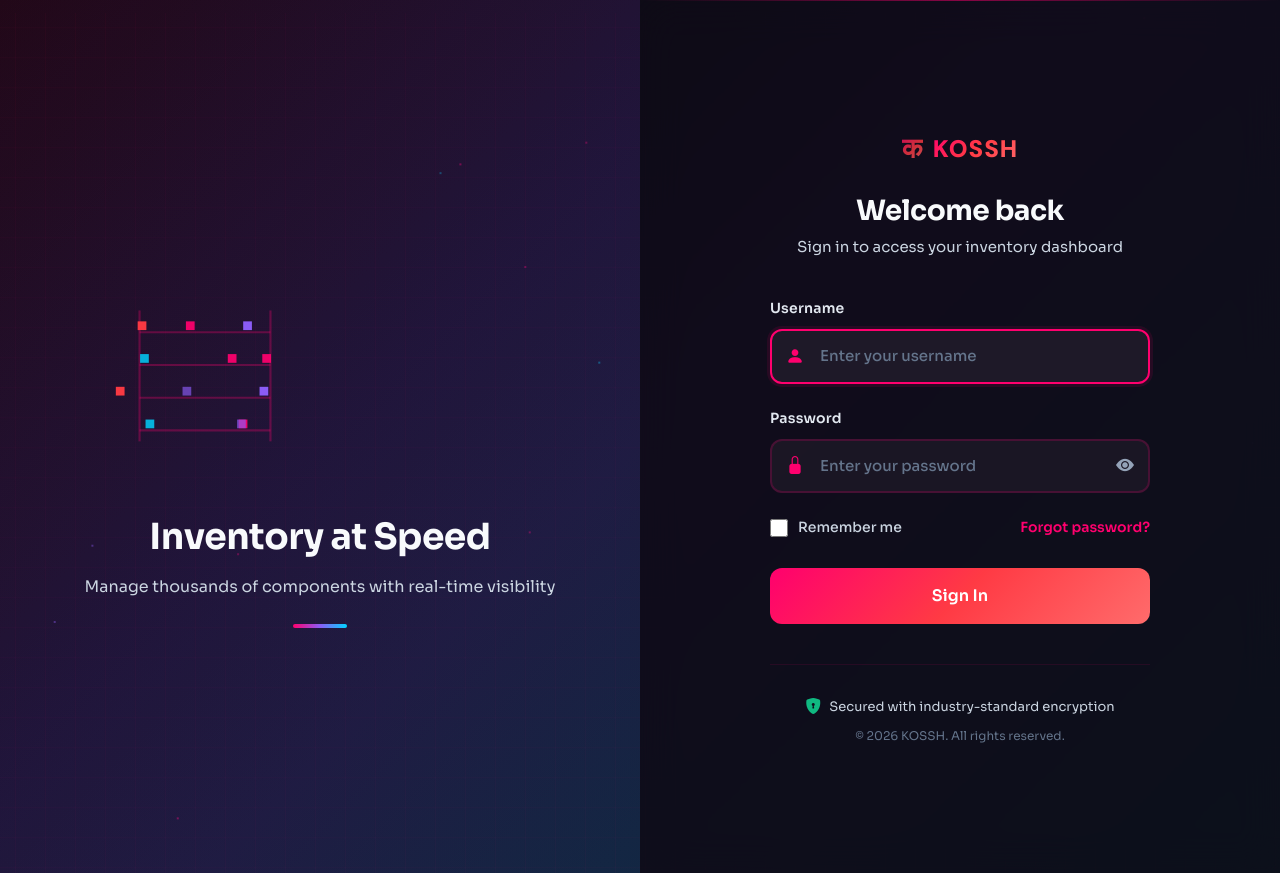
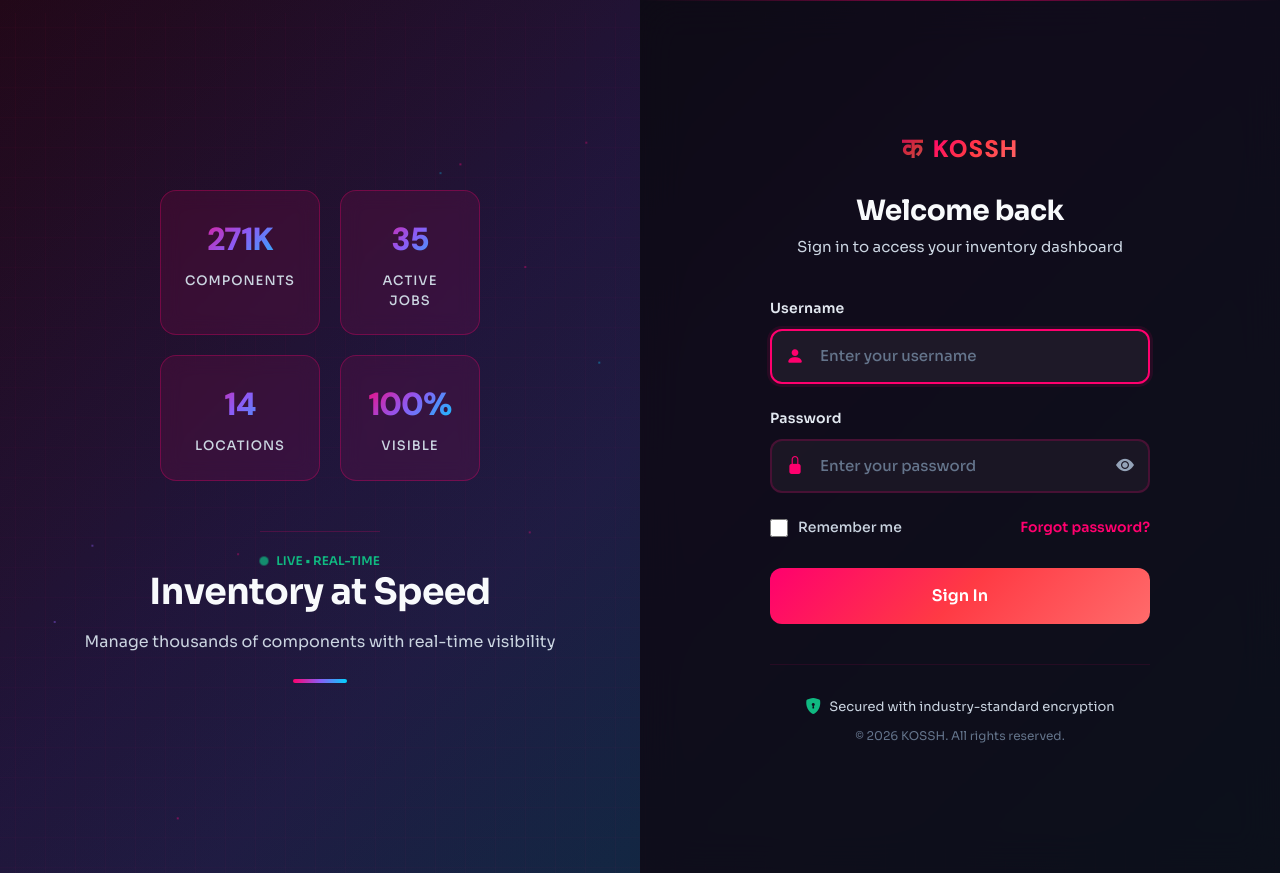
Before and after one commit to Nav228/KOSSH, a Flask app: page /login in a window 1280 px wide. Run offline with Flask 3, Linux system fonts and the light colour scheme; some libraries are stand-ins or nearby versions.

Commit message:
New login page: Premium metrics dashboard
- Beautiful glassmorphic metric cards (backdrop blur + transparency)
- Shows real KOSSH data: 271K components, 35 jobs, 14 locations, 100% visible
- Multi-color gradient text for values
- Smooth hover animations on cards
- Live status indicator with pulsing dot
- Professional, modern, premium design
- Immediately shows what KOSSH does
- Clean grid layout

Co-Authored-By: Claude Opus 4.7 <noreply@anthropic.com>

```diff
--- a/templates/login.html
+++ b/templates/login.html
@@ -120,76 +120,95 @@
             text-align: center;
         }
 
-        /* ===== ANIMATED WAREHOUSE SHELVES ===== */
+        /* ===== PREMIUM METRICS DASHBOARD ===== */
         .visual-icon {
             position: relative;
-            width: 240px;
-            height: 240px;
-            margin-bottom: 30px;
+            width: 100%;
+            height: 100%;
+            display: flex;
+            flex-direction: column;
+            align-items: center;
+            justify-content: center;
+            gap: 30px;
+        }
+
+        .box-container {
+            display: grid;
+            grid-template-columns: 1fr 1fr;
+            gap: 20px;
+            width: 100%;
+            max-width: 320px;
+        }
+
+        /* Metric card */
+        .metric-card {
+            background: rgba(255, 0, 110, 0.1);
+            backdrop-filter: blur(10px);
+            border: 1.5px solid rgba(255, 0, 110, 0.3);
+            border-radius: 16px;
+            padding: 24px;
+            text-align: center;
+            transition: all 0.3s ease;
+        }
+
+        .metric-card:hover {
+            border-color: rgba(139, 92, 246, 0.6);
+            background: rgba(139, 92, 246, 0.1);
+        }
+
+        .metric-value {
+            font-size: 32px;
+            font-weight: 800;
+            background: linear-gradient(135deg, #ff006e, #8b5cf6, #00d4ff);
+            -webkit-background-clip: text;
+            -webkit-text-fill-color: transparent;
+            background-clip: text;
+            margin-bottom: 8px;
+            font-family: 'DM Sans', sans-serif;
+            letter-spacing: -1px;
+        }
+
+        .metric-label {
+            font-size: 13px;
+            color: #cbd5e1;
+            font-weight: 500;
+            text-transform: uppercase;
+            letter-spacing: 1px;
+        }
+
+        /* Status indicator */
+        .status-indicator {
             display: flex;
             align-items: center;
             justify-content: center;
+            gap: 8px;
+            margin-top: 20px;
+            padding-top: 20px;
+            border-top: 1px solid rgba(255, 0, 110, 0.2);
         }
 
-        .box-container {
-            position: relative;
-            width: 100%;
-            height: 100%;
+        .status-dot {
+            width: 8px;
+            height: 8px;
+            border-radius: 50%;
+            background: #10b981;
+            animation: pulse 2s ease-in-out infinite;
         }
 
-        /* Shelf structure */
-        .shelf {
-            fill: none;
-            stroke: rgba(255, 0, 110, 0.3);
-            stroke-width: 2;
+        .status-text {
+            font-size: 12px;
+            color: #10b981;
+            font-weight: 600;
         }
 
-        /* Inventory items on shelves */
-        .inventory-item {
-            opacity: 0.9;
+        @keyframes pulse {
+            0%, 100% { opacity: 1; transform: scale(1); }
+            50% { opacity: 0.6; transform: scale(1.2); }
         }
 
-        /* Individual item animations */
-        .item-1 { fill: #ff006e; animation: slide1 4s ease-in-out infinite; }
-        .item-2 { fill: #ff3a44; animation: slide2 4.5s ease-in-out infinite 0.3s; }
-        .item-3 { fill: #8b5cf6; animation: slide3 4s ease-in-out infinite 0.6s; }
-        .item-4 { fill: #00d4ff; animation: slide4 4.5s ease-in-out infinite 0.9s; }
-        .item-5 { fill: #ff006e; animation: slide5 4s ease-in-out infinite 1.2s; }
-        .item-6 { fill: #8b5cf6; animation: slide6 4.5s ease-in-out infinite 1.5s; }
-
-        @keyframes slide1 {
-            0%, 100% { transform: translateX(0px); opacity: 0.6; }
-            50% { transform: translateX(40px); opacity: 1; }
-        }
-        @keyframes slide2 {
-            0%, 100% { transform: translateX(0px); opacity: 0.6; }
-            50% { transform: translateX(-40px); opacity: 1; }
-        }
-        @keyframes slide3 {
-            0%, 100% { transform: translateX(0px); opacity: 0.6; }
-            50% { transform: translateX(35px); opacity: 1; }
-        }
-        @keyframes slide4 {
-            0%, 100% { transform: translateX(0px); opacity: 0.6; }
-            50% { transform: translateX(-35px); opacity: 1; }
-        }
-        @keyframes slide5 {
-            0%, 100% { transform: translateX(0px); opacity: 0.6; }
-            50% { transform: translateX(38px); opacity: 1; }
-        }
-        @keyframes slide6 {
-            0%, 100% { transform: translateX(0px); opacity: 0.6; }
-            50% { transform: translateX(-38px); opacity: 1; }
-        }
-
-        /* Glow effect on active items */
-        .glow-pulse {
-            animation: glow 2s ease-in-out infinite;
-        }
-
-        @keyframes glow {
-            0%, 100% { filter: drop-shadow(0 0 2px rgba(255, 0, 110, 0.3)); }
-            50% { filter: drop-shadow(0 0 8px rgba(139, 92, 246, 0.6)); }
+        @keyframes countUp {
+            from { opacity: 0; transform: translateY(10px); }
+            to { opacity: 1; transform: translateY(0); }
         }
 
 
@@ -597,39 +616,37 @@
         <div class="login-visual">
             <div class="visual-content">
                 <div class="visual-icon">
-                    <svg viewBox="0 0 220 220" class="box-container">
-                        <!-- WAREHOUSE SHELVING STRUCTURE -->
+                    <div class="box-container">
+                        <!-- METRIC CARD 1 -->
+                        <div class="metric-card">
+                            <div class="metric-value">271K</div>
+                            <div class="metric-label">Components</div>
+                        </div>
 
-                        <!-- Vertical posts -->
-                        <line x1="50" y1="60" x2="50" y2="180" class="shelf" />
-                        <line x1="170" y1="60" x2="170" y2="180" class="shelf" />
+                        <!-- METRIC CARD 2 -->
+                        <div class="metric-card">
+                            <div class="metric-value">35</div>
+                            <div class="metric-label">Active Jobs</div>
+                        </div>
 
-                        <!-- Horizontal shelf lines -->
-                        <line x1="50" y1="80" x2="170" y2="80" class="shelf" />
-                        <line x1="50" y1="110" x2="170" y2="110" class="shelf" />
-                        <line x1="50" y1="140" x2="170" y2="140" class="shelf" />
-                        <line x1="50" y1="170" x2="170" y2="170" class="shelf" />
+                        <!-- METRIC CARD 3 -->
+                        <div class="metric-card">
+                            <div class="metric-value">14</div>
+                            <div class="metric-label">Locations</div>
+                        </div>
 
-                        <!-- SHELF 1 - Items sliding -->
-                        <rect x="60" y="70" width="8" height="8" class="inventory-item item-1" />
-                        <rect x="85" y="70" width="8" height="8" class="inventory-item item-2" />
-                        <rect x="110" y="70" width="8" height="8" class="inventory-item item-3" />
+                        <!-- METRIC CARD 4 -->
+                        <div class="metric-card">
+                            <div class="metric-value">100%</div>
+                            <div class="metric-label">Visible</div>
+                        </div>
+                    </div>
 
-                        <!-- SHELF 2 - Items sliding -->
-                        <rect x="70" y="100" width="8" height="8" class="inventory-item item-4" />
-                        <rect x="100" y="100" width="8" height="8" class="inventory-item item-5" />
-                        <rect x="130" y="100" width="8" height="8" class="inventory-item item-1" />
-
-                        <!-- SHELF 3 - Items sliding -->
-                        <rect x="65" y="130" width="8" height="8" class="inventory-item item-2" />
-                        <rect x="95" y="130" width="8" height="8" class="inventory-item item-6" />
-                        <rect x="125" y="130" width="8" height="8" class="inventory-item item-3" />
-
-                        <!-- SHELF 4 - Items sliding -->
-                        <rect x="75" y="160" width="8" height="8" class="inventory-item item-4" />
-                        <rect x="110" y="160" width="8" height="8" class="inventory-item item-5" />
-                        <rect x="145" y="160" width="8" height="8" class="inventory-item item-6" />
-                    </svg>
+                    <!-- STATUS INDICATOR -->
+                    <div class="status-indicator">
+                        <div class="status-dot"></div>
+                        <div class="status-text">LIVE • REAL-TIME</div>
+                    </div>
                 </div>
 
                 <div class="visual-text">
```
